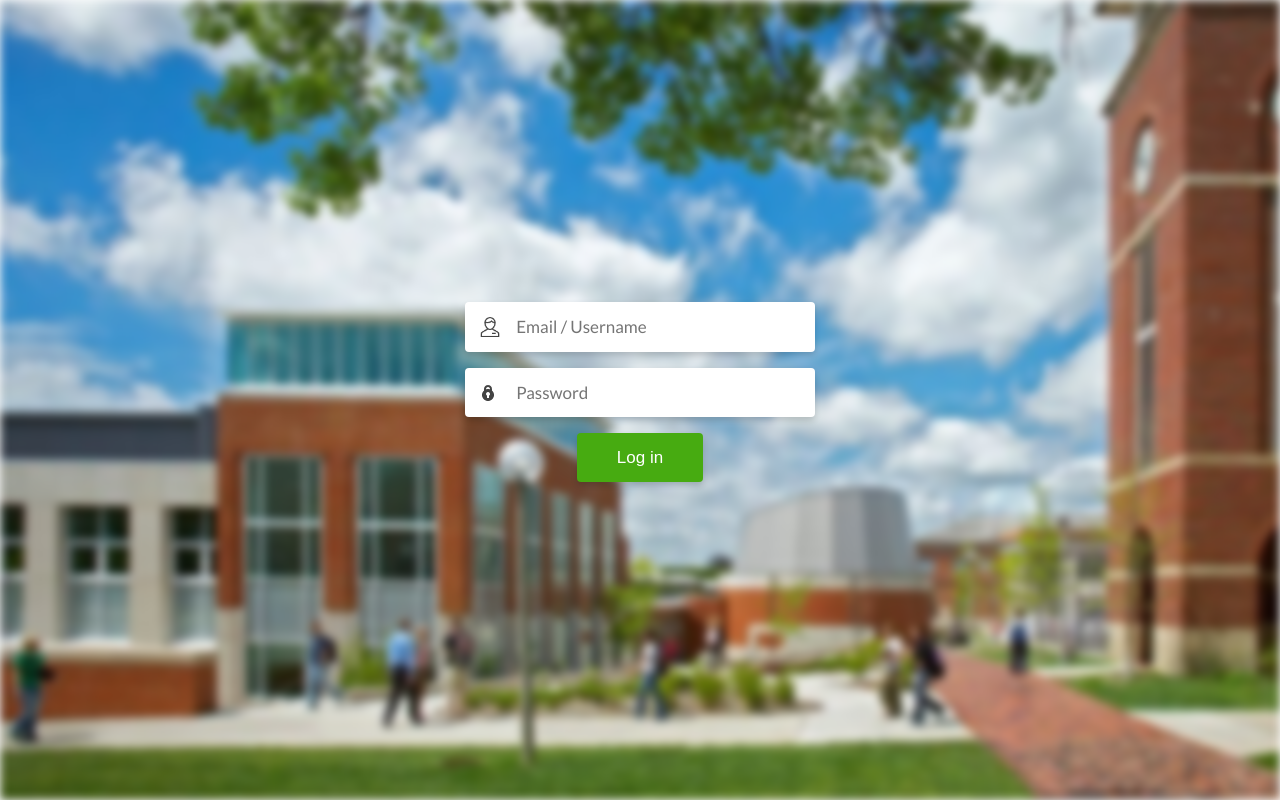
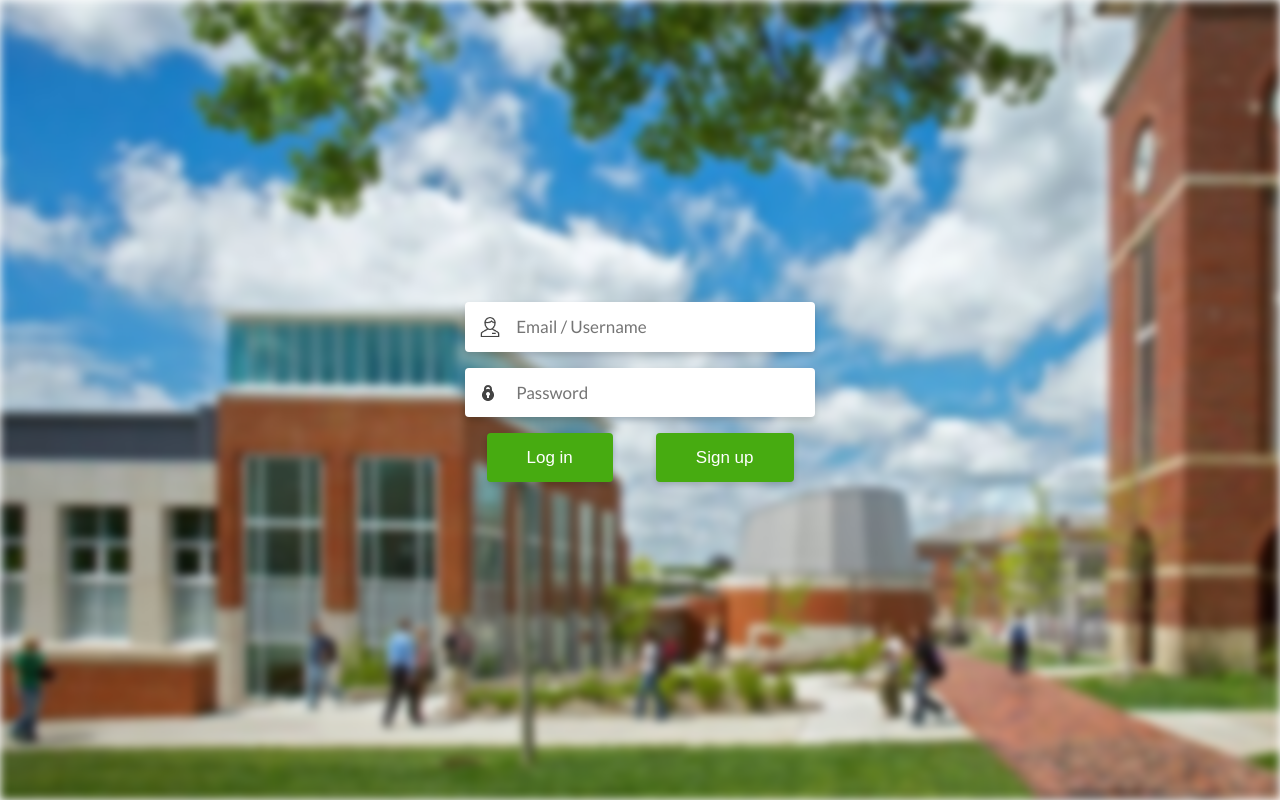
Before and after one commit to Habibnasir23/TruTracker, a plain HTML site: page web/loginScreen.html in a window 1280 px wide. Drawn offline with Linux system fonts and the light colour scheme.

Commit message:
added a Sign up button to the login screen

```diff
--- a/web/loginScreen.html
+++ b/web/loginScreen.html
@@ -20,6 +20,7 @@
 
   <div class="form-field">
     <button class="btn" type="submit">Log in</button>
+    <button class="btn" type="submit">Sign up</button>
   </div>
 </form>
 <!-- partial -->
```
